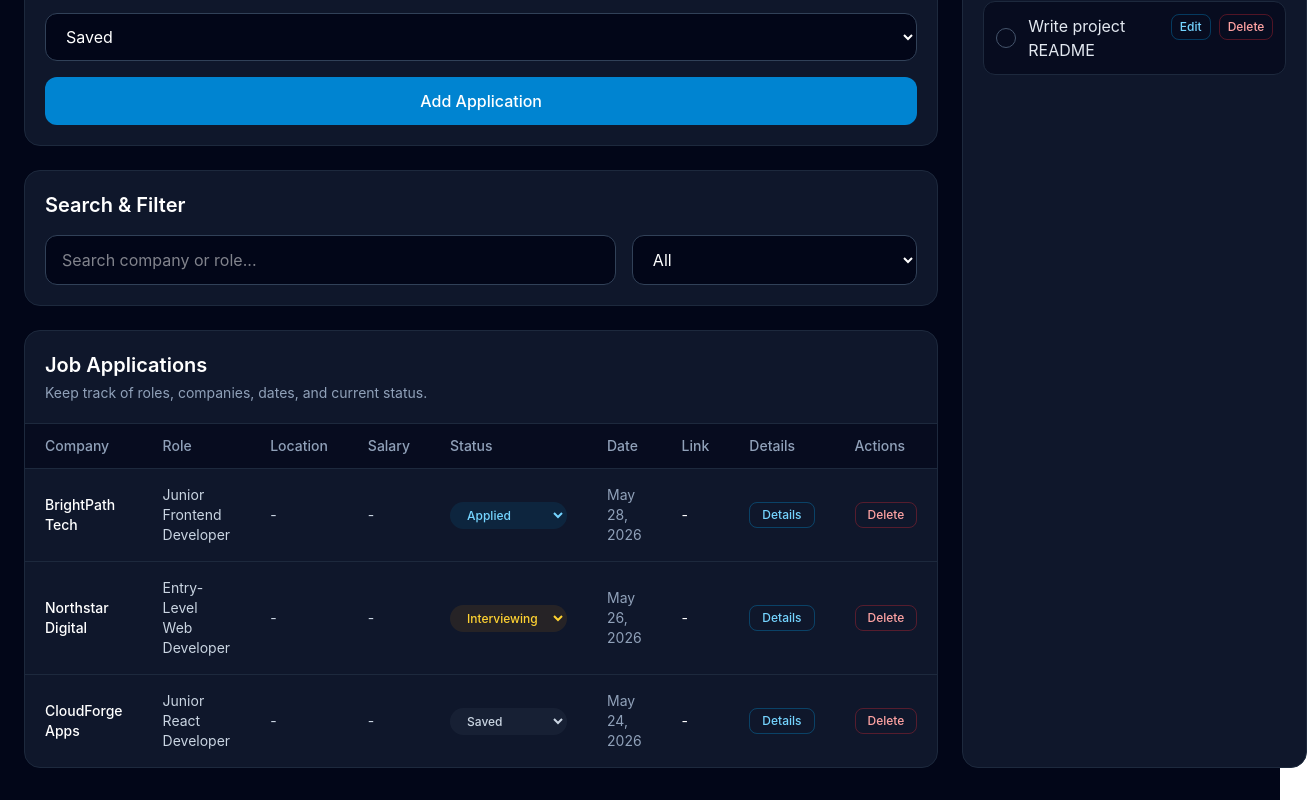
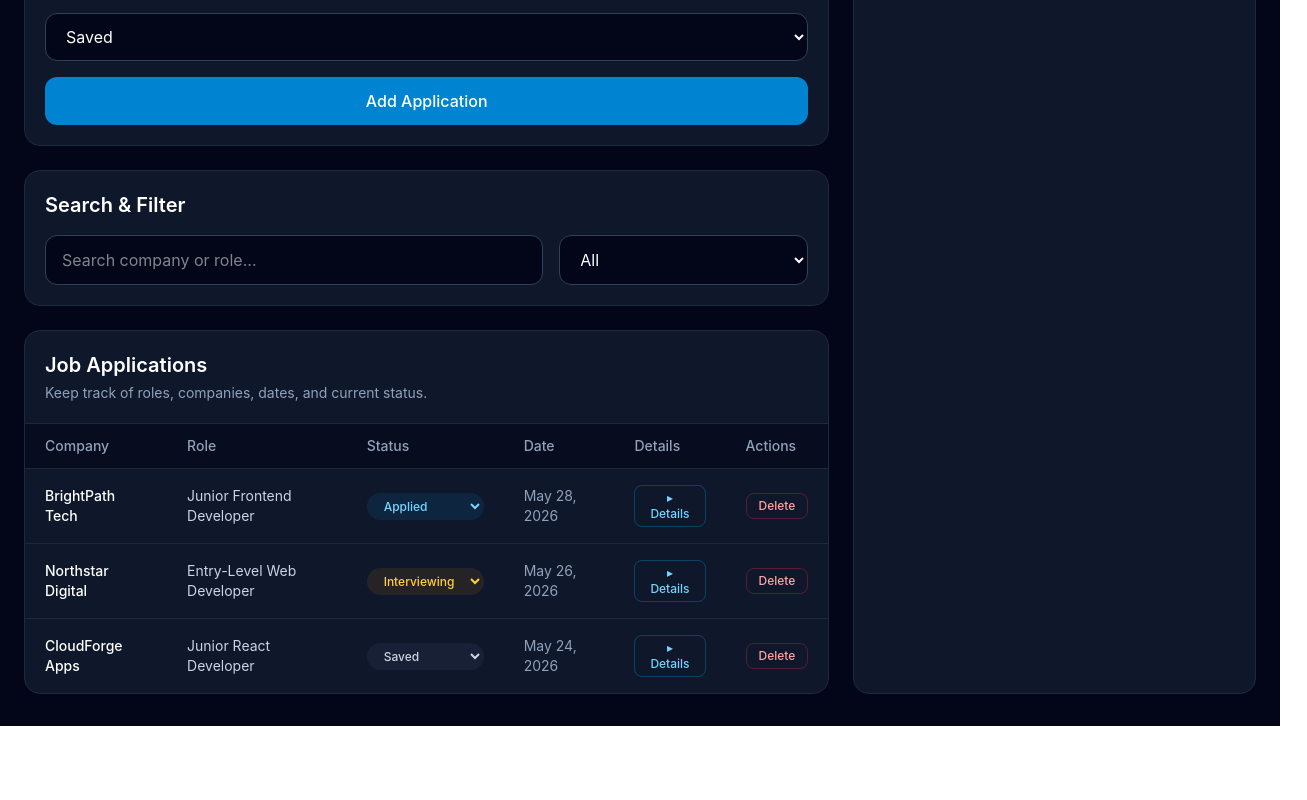
Before and after one commit to Evans-Steven/remote-work-tracker, a React (Vite) app: page / in a window 1280 px wide. Shown: the part 778-1578 px from the top of the page, 1307 px wide, since content can reach past the window. After the commit the page ends 1504 px from the top, so only its background shows below. Built offline with nearby package versions, Linux system fonts and the light colour scheme.

Commit message:
Polished details panel and simplified applications table

```diff
--- a/src/components/ApplicationTable.jsx
+++ b/src/components/ApplicationTable.jsx
@@ -40,11 +40,8 @@ function ApplicationTable({
                         <tr>
                             <th className="px-5 py-3 font-medium">Company</th>
                             <th className="px-5 py-3 font-medium">Role</th>
-                            <th className="px-5 py-3 font-medium">Location</th>
-                            <th className="px-5 py-3 font-medium">Salary</th>
                             <th className="px-5 py-3 font-medium">Status</th>
                             <th className="px-5 py-3 font-medium">Date</th>
-                            <th className="px-5 py-3 font-medium">Link</th>
                             <th className="px-5 py-3 font-medium">Details</th>
                             <th className="px-5 py-3 font-medium">Actions</th>
                         </tr>
@@ -56,12 +53,6 @@ function ApplicationTable({
                                 <tr className="border-t border-slate-800">
                                     <td className="px-5 py-4 font-medium">{app.company}</td>
                                     <td className="px-5 py-4 text-slate-300">{app.role}</td>
-                                    <td className="px-5 py-4 text-slate-300">
-                                        {app.location || "-"}
-                                    </td>
-                                    <td className="px-5 py-4 text-slate-300">
-                                        {app.salary || "-"}
-                                    </td>
                                     <td className="px-5 py-4">
                                         <select
                                             value={app.status}
@@ -81,25 +72,13 @@ function ApplicationTable({
                                     </td>
                                     <td className="px-5 py-4 text-slate-400">{app.date}</td>
                                     <td className="px-5 py-4">
-                                        {app.jobUrl ? (
-                                            <a
-                                                href={app.jobUrl}
-                                                target="_blank"
-                                                rel="noopener noreferrer"
-                                                className="text-sky-400 hover:text-sky-300"
-                                            >
-                                                View
-                                            </a>
-                                        ) : (
-                                            "-"
-                                        )}
-                                    </td>
-                                    <td className="px-5 py-4">
                                         <button
                                             onClick={() => toggleDetails(app.id)}
                                             className="rounded-lg border border-sky-500/30 px-3 py-1 text-xs font-medium text-sky-300 hover:bg-sky-500/10"
                                         >
-                                            {expandedId === app.id ? "Hide" : "Details"}
+                                            {expandedId === app.id
+                                                ? "▾ Hide"
+                                                : "▸ Details"}
                                         </button>
                                     </td>
                                     <td className="px-5 py-4">
@@ -115,10 +94,64 @@ function ApplicationTable({
                                 {expandedId === app.id && (
                                     <tr className="border-t border-slate-800 bg-slate-950/40">
                                         <td colSpan="9" className="px-5 py-4">
-                                            <div className="rounded-xl border border-slate-800 bg-slate-950 p-4">
-                                                <p className="text-sm font-medium text-slate-300">
-                                                    Notes
-                                                </p>
+                                            <div className="grid gap-4 md:grid-cols-3">
+                                                <div className="rounded-xl border border-slate-800 bg-slate-900/60 p-4">
+                                                    <p className="text-xs font-medium uppercase tracking-wide text-slate-500">
+                                                        Location
+                                                    </p>
+                                                    <p className="mt-2 text-sm text-slate-300">
+                                                        {app.location || "Not provided"}
+                                                    </p>
+                                                </div>
+
+                                                <div className="rounded-xl border border-slate-800 bg-slate-900/60 p-4">
+                                                    <p className="text-xs font-medium uppercase tracking-wide text-slate-500">
+                                                        Salary
+                                                    </p>
+                                                    <p className="mt-2 text-sm text-slate-300">
+                                                        {app.salary || "Not provided"}
+                                                    </p>
+                                                </div>
+
+                                                <div className="rounded-xl border border-slate-800 bg-slate-900/60 p-4">
+                                                    <p className="text-xs font-medium uppercase tracking-wide text-slate-500">
+                                                        Job Link
+                                                    </p>
+
+                                                    {app.jobUrl ? (
+                                                        <a
+                                                            href={app.jobUrl}
+                                                            target="_blank"
+                                                            rel="noopener noreferrer"
+                                                            className="mt-2 inline-block text-sm font-medium text-sky-400 hover:text-sky-300"
+                                                        >
+                                                            View Posting
+                                                        </a>
+                                                    ) : (
+                                                        <p className="mt-2 text-sm text-slate-300">Not provided</p>
+                                                    )}
+                                                </div>
+                                            </div>
+
+                                            <div className="mt-4 rounded-xl border border-slate-800 bg-slate-900/60 p-4">
+                                                <div className="flex items-center justify-between gap-4">
+                                                    <p className="text-xs font-medium uppercase tracking-wide text-slate-500">
+                                                        Notes
+                                                    </p>
+
+                                                    {editingNotesId !== app.id && (
+                                                        <button
+                                                            type="button"
+                                                            onClick={() => {
+                                                                setEditingNotesId(app.id)
+                                                                setEditingNotes(app.notes || "")
+                                                            }}
+                                                            className="rounded-lg border border-sky-500/30 px-3 py-1 text-xs font-medium text-sky-300 hover:bg-sky-500/10"
+                                                        >
+                                                            Edit Notes
+                                                        </button>
+                                                    )}
+                                                </div>
 
                                                 {editingNotesId === app.id ? (
                                                     <div className="mt-3 space-y-3">
@@ -155,22 +188,9 @@ function ApplicationTable({
                                                         </div>
                                                     </div>
                                                 ) : (
-                                                    <div className="mt-3 space-y-3">
-                                                        <p className="text-sm text-slate-400">
-                                                            {app.notes || "No notes added yet."}
-                                                        </p>
-
-                                                        <button
-                                                            type="button"
-                                                            onClick={() => {
-                                                                setEditingNotesId(app.id)
-                                                                setEditingNotes(app.notes || "")
-                                                            }}
-                                                            className="rounded-lg border border-sky-500/30 px-3 py-1 text-xs font-medium text-sky-300 hover:bg-sky-500/10"
-                                                        >
-                                                            Edit Notes
-                                                        </button>
-                                                    </div>
+                                                    <p className="mt-3 text-sm text-slate-400">
+                                                        {app.notes || "No notes added yet."}
+                                                    </p>
                                                 )}
                                             </div>
                                         </td>
```
